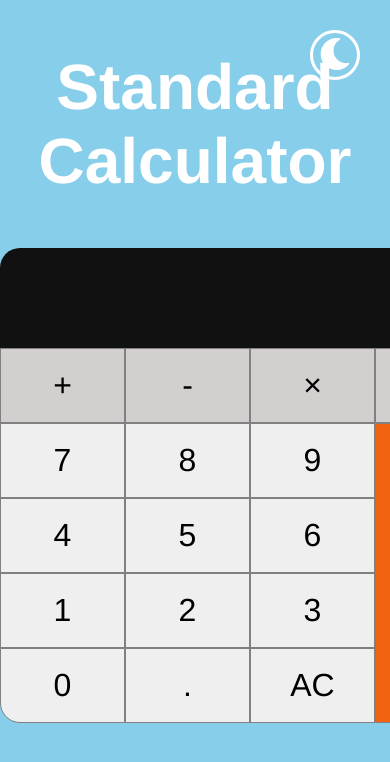
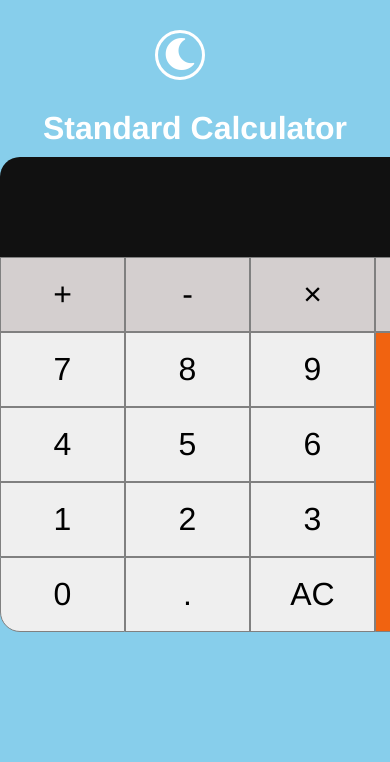
Before and after one commit to herdeybayor/CSS---Calculator, a plain HTML site: page index.html in a window 390 px wide. Shown: the top 762 px of the page. Drawn offline with Linux system fonts and the light colour scheme; a web font is replaced by a local one.

Commit message:
.toggler reposition

```diff
--- a/styles.css
+++ b/styles.css
@@ -10,7 +10,8 @@ body {
 }
 
 h1 {
-    margin: 50px  auto;
+    padding-top: 100px;
+    margin: 0 auto 50px;
     color: white;
     text-align: center;
     font-size: 4rem;
@@ -82,7 +83,8 @@ h1 {
     margin: 15px;
     position: absolute;
     top: 15px;
-    right: 15px;
+    right: 50%;
+    transform: translateX(50%);
     border: 3px solid white;
     border-radius: 100%;
 }
@@ -120,3 +122,11 @@ h1 {
 .dark-mode .calculator .display {
     flex: 0 0 370px;
 }
+
+@media (max-width: 480px) {
+    h1 {
+      font-size: 2rem;
+      padding-top: 100px;
+      margin: 10px auto;
+    }
+  }
```
